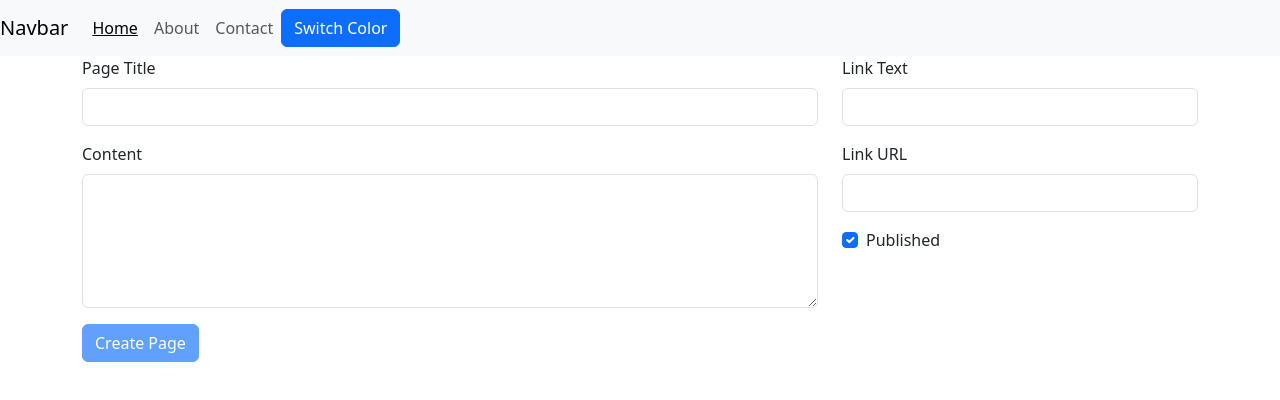
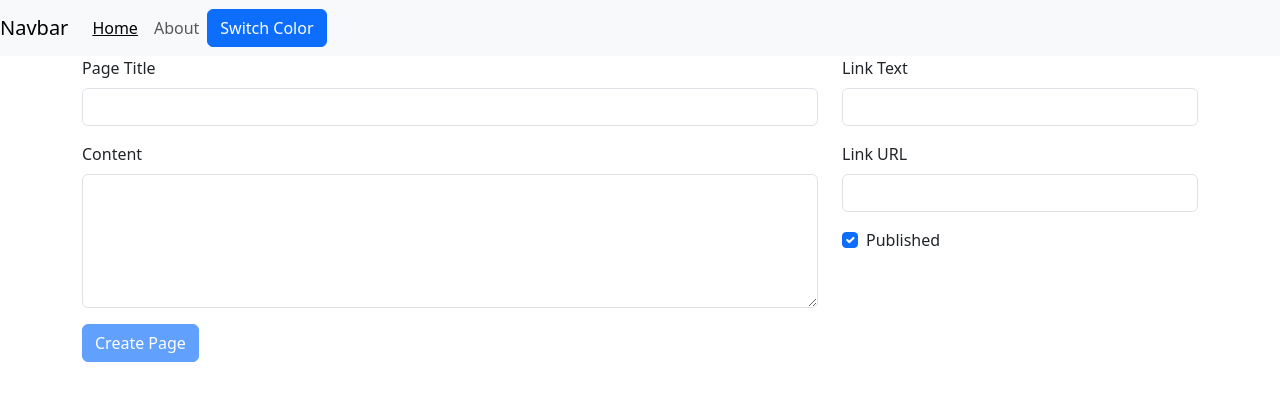
Before and after one commit to harshkumarkhatri/Vue-Learning-2, a Vue app: page / in a window 1280 px wide. Shown: the top 400 px of the page. Built offline with nearby package versions, Linux system fonts and the light colour scheme.

Commit message:
Adding the file for fintering of data from the list

```diff
--- a/src/components/PageNavbar.vue
+++ b/src/components/PageNavbar.vue
@@ -19,7 +19,7 @@
     <div class="collapse navbar-collapse" id="navbarNavAltMarkup">
       <ul class="navbar-nav mr-auto">
         <li
-          v-for="(page, localIndex) in pages"
+          v-for="(page, localIndex) in publishedPages"
           class="nav-item"
           :key="localIndex"
         >
@@ -53,6 +53,11 @@ export default {
       themeShade: "light",
     };
   },
+  computed: {
+    publishedPages() {
+      return this.pages.filter((p) => p.published);
+    },
+  },
   created() {
     this.getThemeSettings();
   },
```
